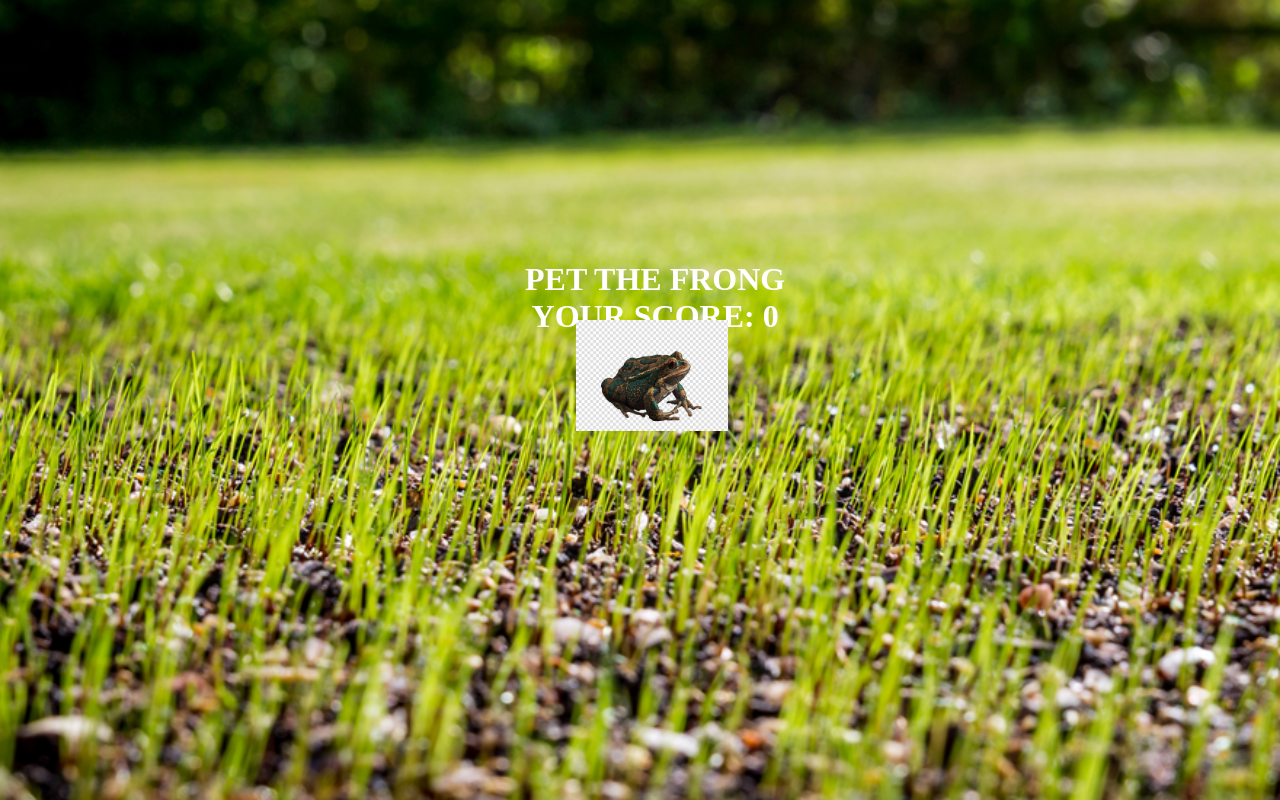
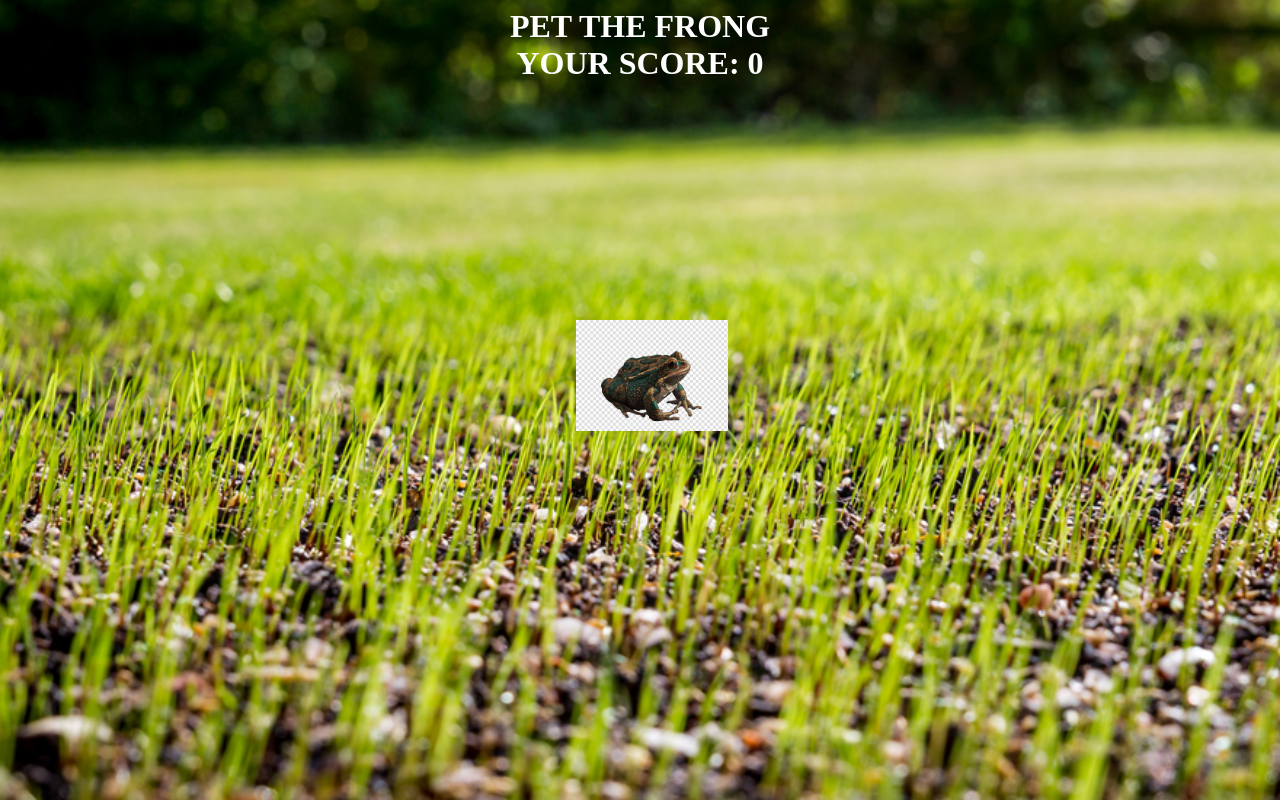
Before and after one commit to aaaaaaaalex/frong, a plain HTML site: page index.html in a window 1280 px wide. Drawn offline with Linux system fonts and the light colour scheme.

Commit message:
haha score ting

```diff
--- a/index.html
+++ b/index.html
@@ -12,10 +12,7 @@
   }
 
   #score {
-    position:absolute;
     text-align: center;
-    top:30%;
-    left: 41%;
     color: white;
     font-weight: 800;
   }
```
